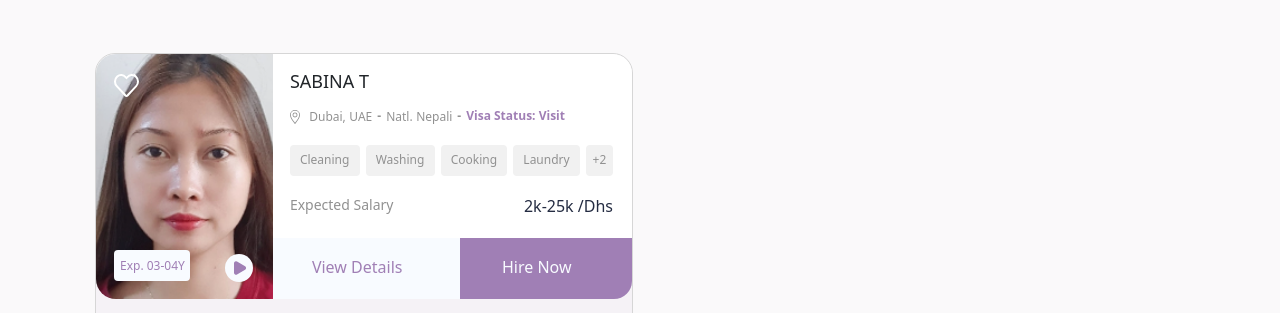
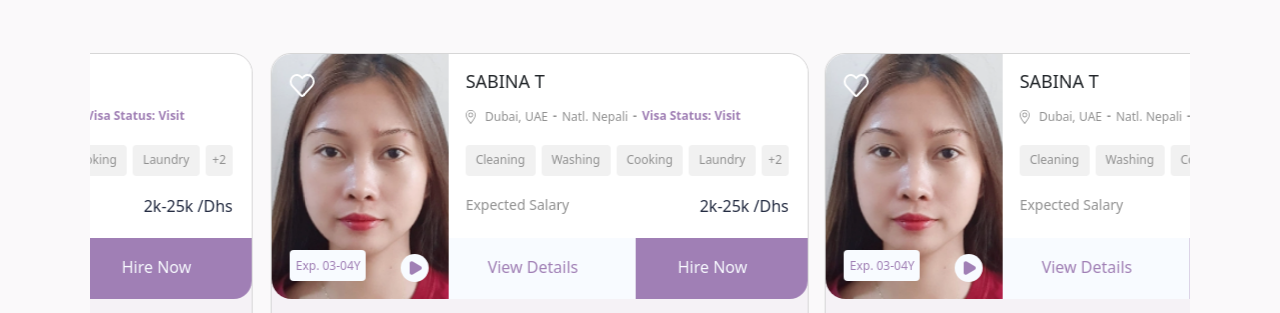
Before and after one commit to Afzal-Webdev/maidfinder, a plain HTML site: page index.html in a window 1280 px wide. Shown: the part 2053-2366 px from the top of the page. Drawn offline with nearby package versions, Linux system fonts and the light colour scheme.

Commit message:
Homepage 0.1

```diff
--- a/index.html
+++ b/index.html
@@ -2632,23 +2632,23 @@
   </script>
 
   <script>
-    // new Glide('.glide').mount()
+    new Glide('.glide').mount()
     var glideProfiles = new Glide(".glide-profiles", {
       type: "carousel",
-      hoverpause: false,
-      Change: true,
-      animationDuration: 1000,
-      autoplay: true,
-      focusAt: "start",
+      hoverpause: true,
+      change: true,
+      animationDuration: 5000,
+      autoplay:true,
+      focusAt: "center",
       startAt: 1,
-      perView: 1,
+      perView: 1
     });
     glideProfiles.mount();
 
     var glideTestimonies = new Glide(".glide-testimonies", {
       type: "carousel",
       hoverpause: true,
-      Change: true,
+      change: true,
       animationDuration: 2000,
       autoplay: false,
       focusAt: "1",
--- a/style.css
+++ b/style.css
@@ -340,8 +340,8 @@ article.maid-online {
 }
 
 .lp-sc3__maid-profile-groups {
-  /* display: flex;
-  flex-wrap: wrap; */
+  display: flex;
+  flex-wrap: wrap;
   gap: 16px;
   /* max-width: 1088px; */
   margin-inline: auto;
@@ -350,7 +350,7 @@ article.maid-online {
   grid-template-columns: 1fr 1fr; */
 
   display: flex;
-  flex-direction: column;
+  /* flex-direction: column; */
 }
 
 .maid-profile__slider {
```
